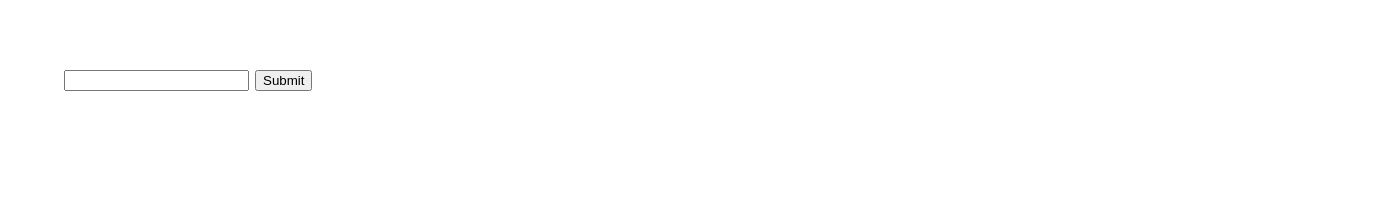
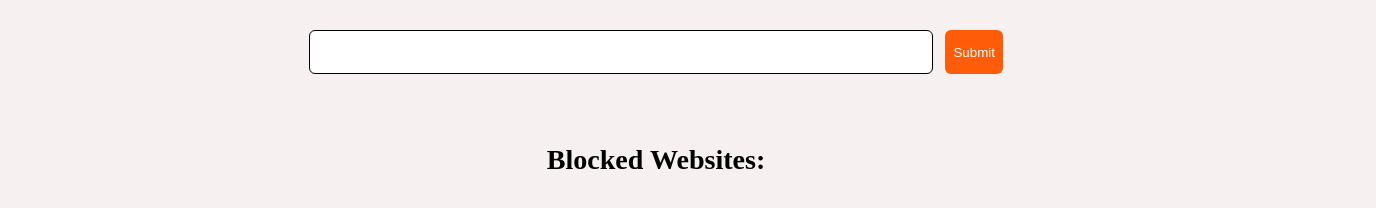
Before and after one commit to mharshita/FocusFlow, a browser extension: page index.html in a window 1280 px wide. Shown: the whole page, 1376 px wide, since content can reach past the window. Drawn offline with Linux system fonts and the light colour scheme.

Commit message:
💄 style: fix css and styling (#9)
fix css and styling

```diff
--- a/index.html
+++ b/index.html
@@ -2,17 +2,20 @@
 <html>
   <head>
     <title>Focus Flow</title>
-        <meta charset="utf-8">
-        <link rel="stylesheet" href="style.css">
+    <meta charset="utf-8" />
+    <link rel="stylesheet" href="style.css" />
   </head>
   <body>
-        <div class="body-content">
-            <div class="screen-content">
     <div id="block" class="screen">
-                    <input type="text" id="websiteInput" />
-                    <button type="submit" id="websiteInputBtn">Submit</button>
+      <div class="input-container">
+        <input type="text" id="websiteInput" class="website-input" />
+        <button type="submit" id="websiteInputBtn" class="submit-btn">
+          Submit
+        </button>
+      </div>
+      <div class="blocked-website-container">
+        <h3>Blocked Websites:</h3>
         <div id="blockedWebsites"></div>
-                </div>
       </div>
     </div>
     <script src="./main.js" defer></script>
--- a/main.js
+++ b/main.js
@@ -21,9 +21,14 @@ function isWebsiteRepeated(website, array) {
 
 function addRowStyle(ele) {
   ele.style.display = "flex";
-  ele.style.width = "60%";
+  ele.style.width = "30%";
+  ele.style.paddingLeft = "2em";
   ele.style.justifyContent = "space-between";
   ele.style.marginTop = "10px";
+  ele.style.marginBottom = "10px";
+  ele.style.paddingRight = "20px";
+  ele.style.borderRadius = "6px";
+  ele.style.backgroundColor = "rgb(255, 174, 133)";
 }
 
 function addButtonStyle(ele) {
@@ -60,20 +65,20 @@ function updateBlockedWebsiteUi(blockedWebsitesArray) {
 
 function checkValidURL(str) {
   var urlPattern = new RegExp(
-    "^(https?:\\/\\/)?" + // validate protocol
-      "((([a-z\\d]([a-z\\d-]*[a-z\\d])*)\\.)+[a-z]{2,}|" + // validate domain name
-      "((\\d{1,3}\\.){3}\\d{1,3}))" + // validate OR ip (v4) address
-      "(\\:\\d+)?(\\/[-a-z\\d%_.~+]*)*" + // validate port and path
-      "(\\?[;&a-z\\d%_.~+=-]*)?" + // validate query string
+    "^(https?:\\/\\/)?" + //* validate protocol
+      "((([a-z\\d]([a-z\\d-]*[a-z\\d])*)\\.)+[a-z]{2,}|" + //* validate domain name
+      "((\\d{1,3}\\.){3}\\d{1,3}))" + //* validate OR ip (v4) address
+      "(\\:\\d+)?(\\/[-a-z\\d%_.~+]*)*" + //* validate port and path
+      "(\\?[;&a-z\\d%_.~+=-]*)?" + //* validate query string
       "(\\#[-a-z\\d_]*)?$",
     "i"
-  ); // validate fragment locator
+  ); //* validate fragment locator
   return !!urlPattern.test(str);
 }
 
 window.onload = function () {
-  //check if the key focus_flow_blocked is present in the chrome storage api or not
-  //if it is not present then initialize the key with an empty array
+  //* check if the key focus_flow_blocked is present in the chrome storage api or not
+  //* if it is not present then initialize the key with an empty array
   chrome.storage.local.get("focus_flow_blocked", function (result) {
     if (chrome.runtime.lastError) {
       console.error(chrome.runtime.lastError);
--- a/style.css
+++ b/style.css
@@ -1,46 +1,64 @@
 body {
     margin: 0;
-    padding: 4em;
+    overflow-x: hidden;
+    /* background: radial-gradient(circle farthest-corner at 50% -87%, rgba(255,92,10,1) 0%, rgba(247, 240, 240, 1) 50%, rgba(247, 240, 240, 1) 100%); */
+    background-color: rgba(247, 240, 240, 1);
 }
 
-.body-content {
-    display: flex;
-    justify-content: space-between;
-}
-
-nav {
-    display: flex;
-    flex-wrap: wrap;
-    width: 8%;
-    background: grey;
-    height: 80vh;
-    list-style: none;
-    flex-direction: column;
-    font-size: 1.5em;
+.screen {
+    padding: 2em;
+    justify-content: center;
     text-align: center;
-    padding: 0.5em;
-    justify-content: initial;
-    gap: 2em;
-}
-
-nav button {
-    background: inherit;
-    cursor: pointer;
-    border: none;
-}
-
-.screen-content {
-    width: 80%;
-    min-height: 65vh;
+    min-height: 90vh;
+    height: 100%;
+    width: 100%;
     font-size: 1.5em;
 }
 
-nav li {
-    flex-grow: 1;
-    flex-shrink: 1;
-    cursor: pointer;
+.input-container {
+    display: flex;
+    width: 95%;
+    justify-content: center;
+    position: fixed;
+    top: 0;
+    padding-top: 30px;
+    padding-bottom: 30px;
+    background-color: rgba(247, 240, 240, 1);
+}
+
+.website-input {
+    width: 50%;
+    height: 100%;
+    font-size: 1em;
+    padding: 0.3em;
+    outline: none;
+    border-radius: 6px;
+    border: 1px solid black;
 }
 
 #websiteInputBtn {
     cursor: pointer;
+    padding: 0.6em;
+    border: none;
+    margin-left: 12px;
+    background-color: rgba(255,92,10,1);
+    color: white;
+    border-radius: 6px;
 }
+
+.blocked-website-container {
+    margin-top: 4em;
+    justify-content: center;
+    text-align: center;
+    width: 95%;
+    justify-content: center;
+    text-align: center;
+    z-index: 1;
+}
+
+#blockedWebsites {
+    justify-content: center;
+    display: flex;
+    flex-direction: column;
+    align-items: center;
+}
```
Also changed, not shown: option.js (+10 -10 lines). Lines whose indentation alone changed are shown as unchanged.
